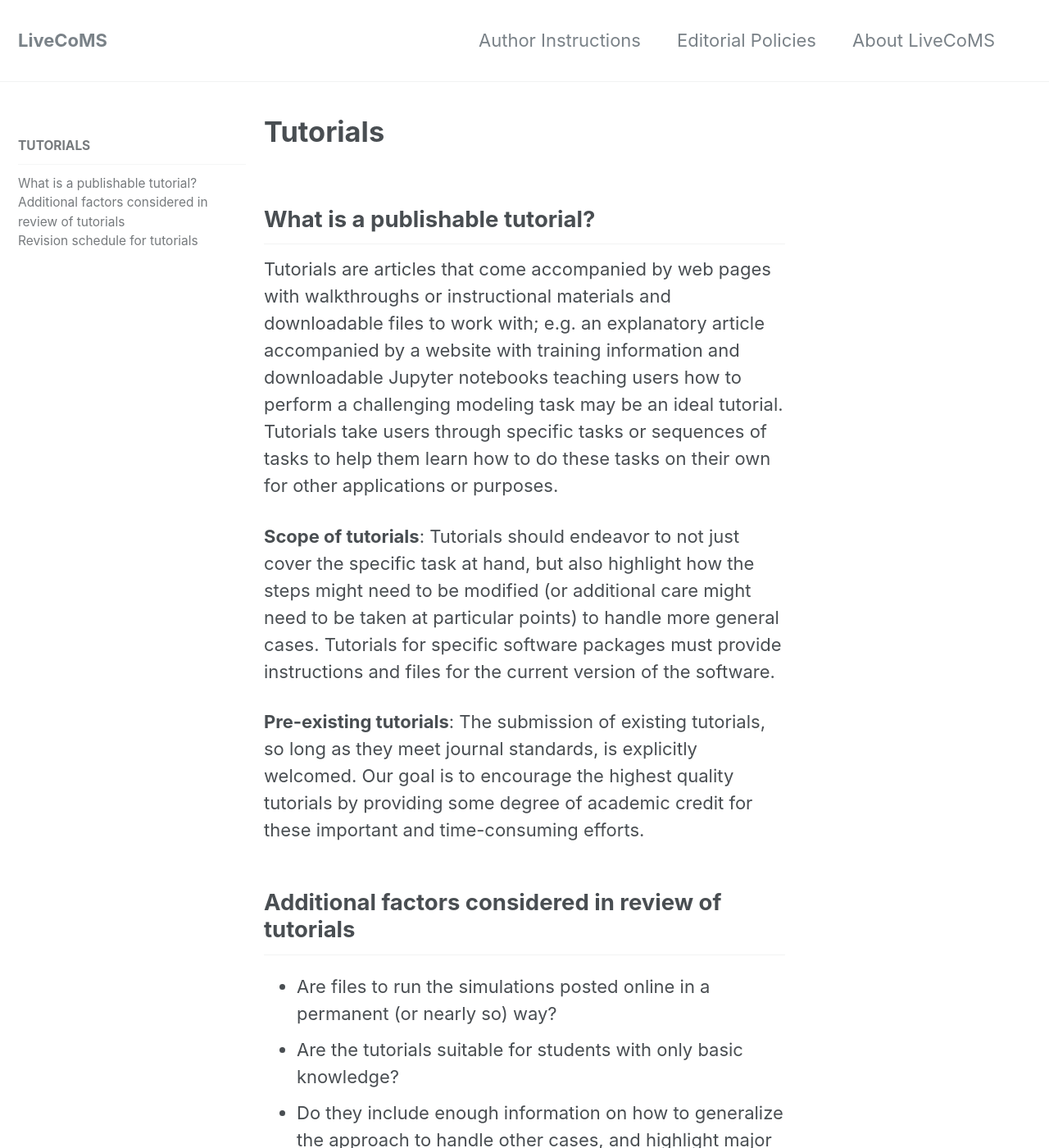
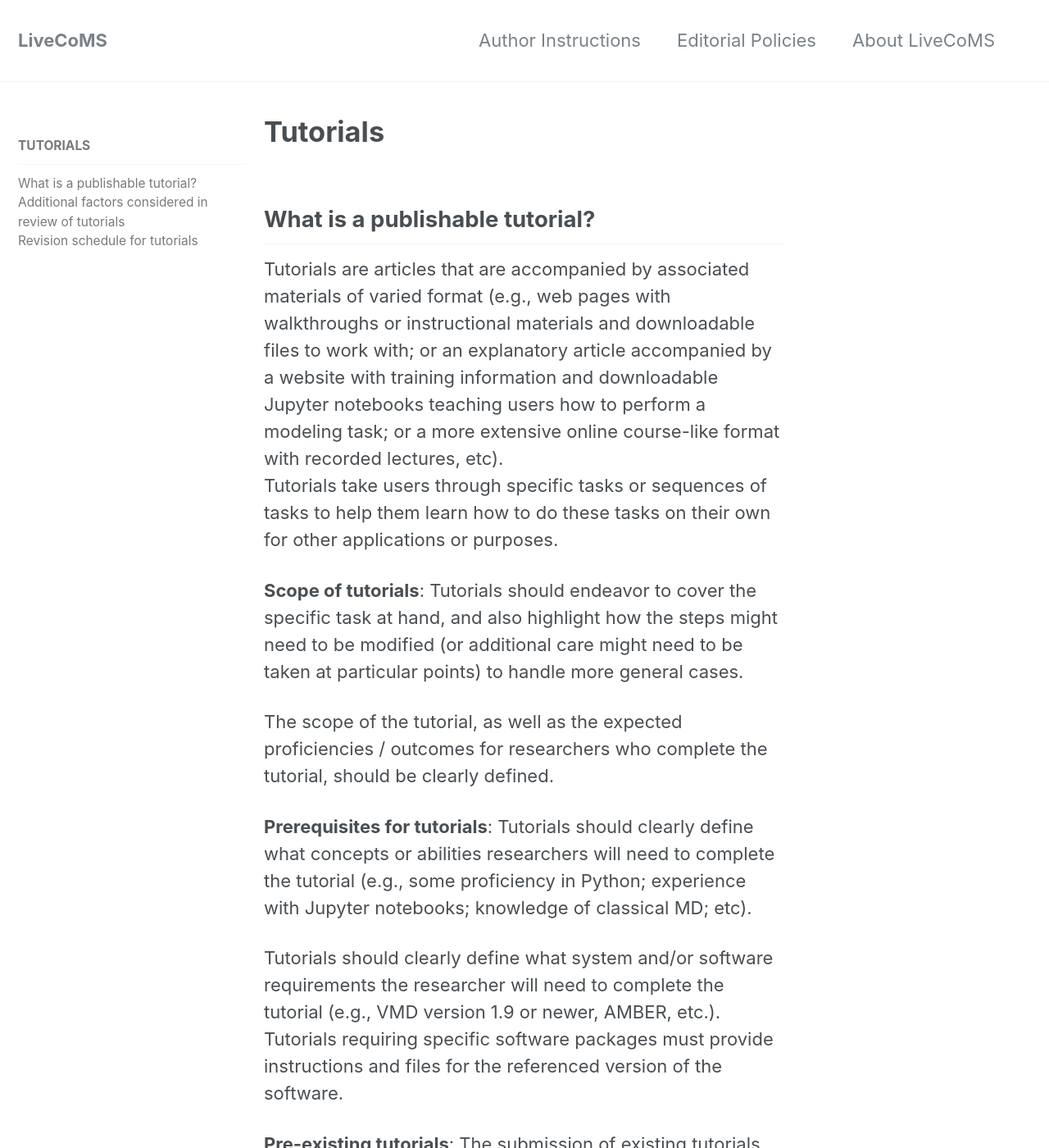
Before and after one commit to livecomsjournal/livecomsjournal.github.io, a Jekyll site: the page built from _author_instructions/05_tutorials.md, in a window 1280 px wide and 1400 px high. Shown: the whole window at 82% size. Built offline with Jekyll 4.4.1, drawn with Linux system fonts in a browser that asks for light colours; some of the changed text lies outside the part shown.

Commit message:
Update 05_tutorials.md

```diff
--- a/_author_instructions/05_tutorials.md
+++ b/_author_instructions/05_tutorials.md
@@ -8,20 +8,27 @@ permalink: /authors/tutorials/
 ---
 
 ## What is a publishable tutorial?
-Tutorials are articles that come accompanied by web pages with walkthroughs or instructional materials and downloadable files to work with; e.g. an explanatory article accompanied by a website with training information and downloadable Jupyter notebooks teaching users how to perform a challenging modeling task may be an ideal tutorial.
+Tutorials are articles that are accompanied by associated materials of varied format (e.g., web pages with walkthroughs or instructional materials and downloadable files to work with; or an explanatory article accompanied by a website with training information and downloadable Jupyter notebooks teaching users how to perform a modeling task; or a more extensive online course-like format with recorded lectures, etc).
 Tutorials take users through specific tasks or sequences of tasks to help them learn how to do these tasks on their own for other applications or purposes.
 
-**Scope of tutorials**: Tutorials should endeavor to not just cover the specific task at hand, but also highlight how the steps might need to be modified (or additional care might need to be taken at particular points) to handle more general cases.
-Tutorials for specific software packages must provide instructions and files for the current version of the software.
+**Scope of tutorials**: Tutorials should endeavor to cover the specific task at hand, and also highlight how the steps might need to be modified (or additional care might need to be taken at particular points) to handle more general cases.
+
+The scope of the tutorial, as well as the expected proficiencies / outcomes for researchers who complete the tutorial, should be clearly defined.
+
+**Prerequisites for tutorials**: Tutorials should clearly define what concepts or abilities researchers will need to complete the tutorial (e.g., some proficiency in Python; experience with Jupyter notebooks; knowledge of classical MD; etc).
+
+Tutorials should clearly define what system and/or software requirements the researcher will need to complete the tutorial (e.g., VMD version 1.9 or newer, AMBER, etc.). Tutorials requiring specific software packages must provide instructions and files for the referenced version of the software.
 
 **Pre-existing tutorials**: The submission of existing tutorials, so long as they meet journal standards, is explicitly welcomed.
-Our goal is to encourage the highest quality tutorials by providing some degree of academic credit for these important and time-consuming efforts.
+Our goal is to encourage the development of high quality tutorials by providing some degree of academic credit for these important and time-consuming efforts.
 
 ## Additional factors considered in review of tutorials
-* Are files to run the simulations posted online in a permanent (or nearly so) way?
-* Are the tutorials suitable for students with only basic knowledge?
+* Are files and necessary executables required to run the tutorial posted online in a permanent (or nearly so) way?
+* Are the tutorials suitable for the intended audience (e.g., researchers with only basic knowledge or advanced researchers)?
 * Do they include enough information on how to generalize the approach to handle other cases, and highlight major issues to consider?
 * Do the tutorials use commonly agreed on best practices?
+* Do the tutorial authors clearly provide, where possible, information (e.g., primary literature citations) about why particular choices are being made during the step-by-step process?
+* Does the tutorial require use of proprietary software or data?  If so, are workarounds made available for reserachers who may not have access to such software or data?
 
 ## Revision schedule for tutorials
 
```
